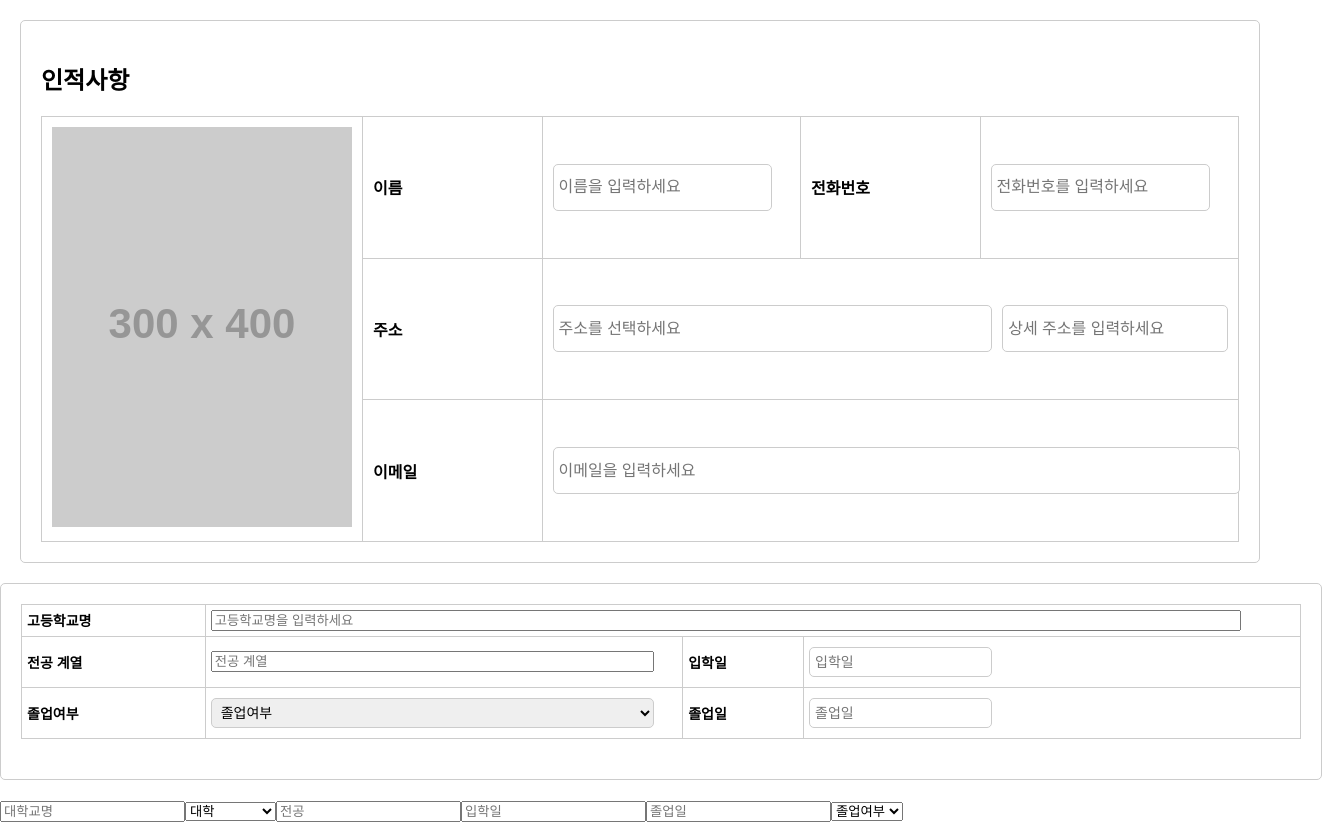
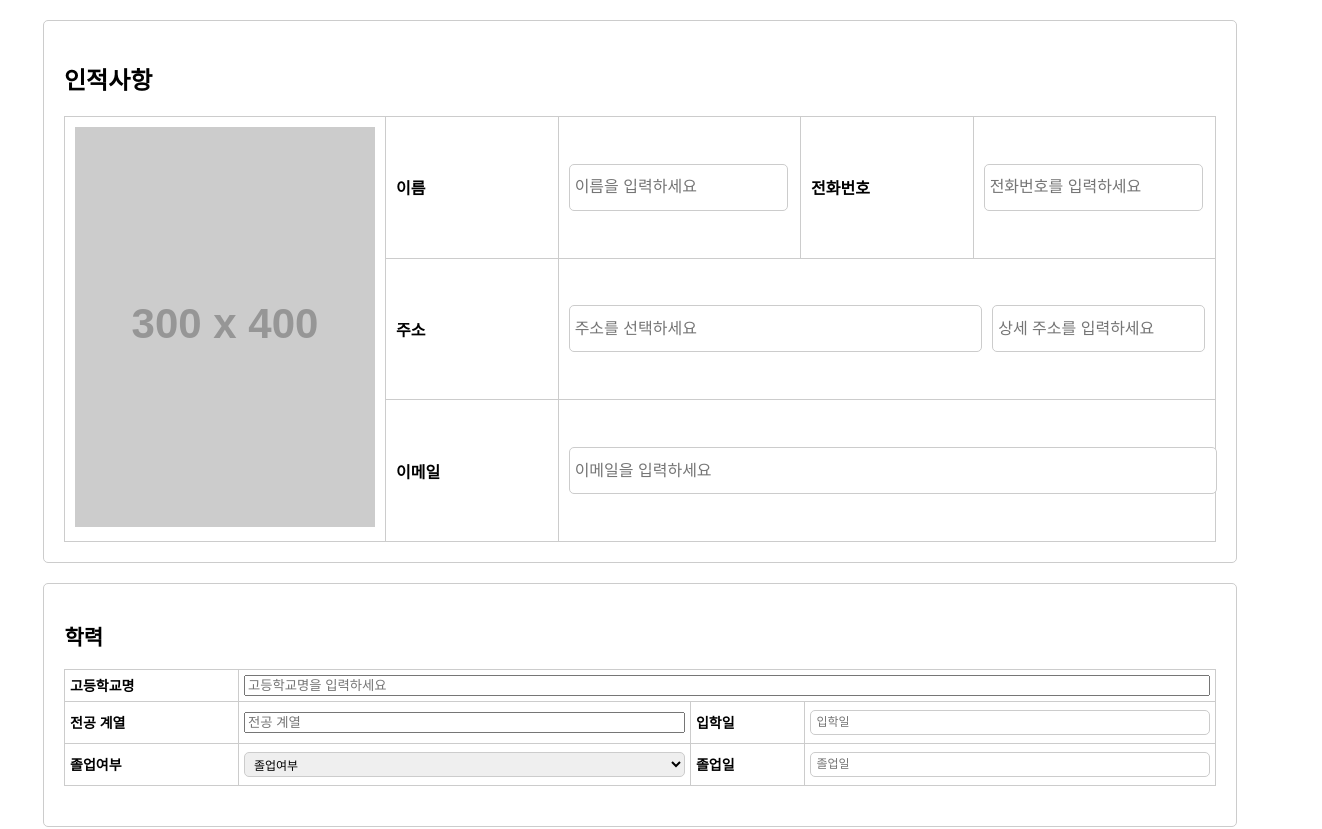
Before and after one commit to jeauk/react-resume, a React (Create React App) app: page / in a window 1280 px wide. Shown: the top 829 px of the page, 1322 px wide, since content can reach past the window. Built offline with nearby package versions, Linux system fonts and the light colour scheme.

Commit message:
css수정본

```diff
--- a/src/components/HighSchoolForm.css
+++ b/src/components/HighSchoolForm.css
@@ -1,7 +1,7 @@
 /* HighSchoolForm.css */
 .highSchoolForm {
-  width: 100%;
-  margin: 20px 0;
+  width: 90%; /* 폼 너비 조정 */
+  margin: 20px auto; /* 수평 가운데 정렬 */
   padding: 20px;
   border: 1px solid #ccc;
   border-radius: 5px;
@@ -24,32 +24,38 @@
 
 .highSchoolForm input[type="text"],
 .highSchoolForm select {
-  width: 95%;
-  height: 30px;
+  width: 100%;
+  height: 25px; /* 높이 줄이기 */
   padding: 5px;
   border: 1px solid #ccc;
   border-radius: 5px;
-  font-size: 14px;
+  font-size: 12px; /* 글꼴 크기 줄이기 */
   box-sizing: border-box;
-  margin: 5px 0;
+  margin: 3px 0; /* 여백 줄이기 */
+}
+
+.date-picker {
+  width: 100%;
+  height: 25px; /* 높이 줄이기 */
 }
 
 .full-width {
-  width: 95%;
+  width: 100%;
   box-sizing: border-box;
-}
-
-
-
-.highSchoolForm .react-datepicker__input-container {
-  display: inline-block;
-  width: 100%;
 }
 
 .highSchoolForm input:focus,
 .highSchoolForm select:focus,
 .highSchoolForm .react-datepicker-wrapper input:focus {
   border-color: #007bff;
-  box-shadow: 0 0 5px rgba(0, 123, 255, 0.5);
+  box-shadow: 0 0 3px rgba(0, 123, 255, 0.5); /* 그림자 줄이기 */
   outline: none;
 }
+
+.react-datepicker-wrapper {
+  width: 100% !important;
+}
+
+.react-datepicker__input-container {
+  width: 100%;
+}
--- a/src/components/HighSchoolForm.jsx
+++ b/src/components/HighSchoolForm.jsx
@@ -35,6 +35,7 @@ const HighSchoolForm = () => {
       {highSchools.map((highSchool, index) => (
         <table key={index}>
           <tbody>
+            <h2>학력</h2>
             <tr>
               <th><label htmlFor={`name-${index}`}>고등학교명</label></th>
               <td colSpan="3">
--- a/src/components/UserInfo.css
+++ b/src/components/UserInfo.css
@@ -1,5 +1,6 @@
 .userInfo {
-  margin: 20px;
+  width: 90%;
+  margin: 20px auto;
   padding: 20px;
   border: 1px solid #ccc;
   border-radius: 5px;
```
